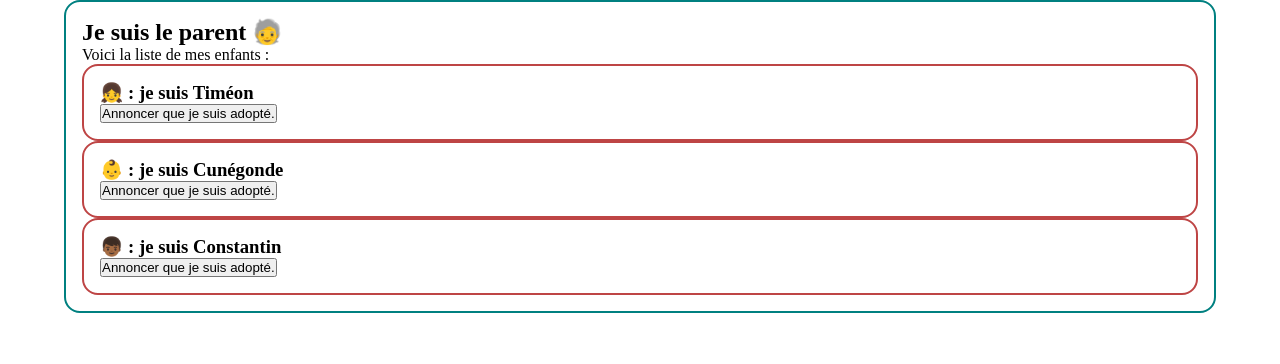
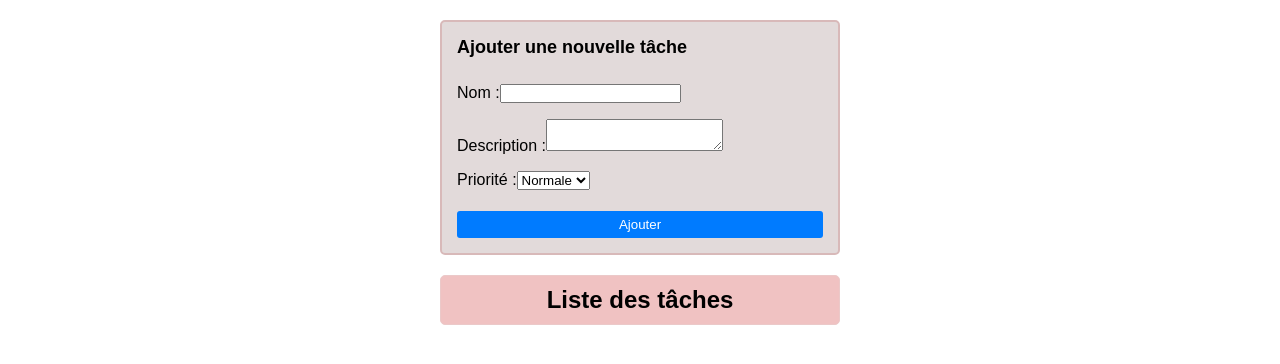
Before and after one commit to mechhidanfaouzia93-jpg/react, a React (Vite) app: page / in a window 1280 px wide. Shown: the top 364 px of the page. Built offline with nearby package versions, Linux system fonts and the light colour scheme.

Commit message:
ajout des files et exercice to-Do list

```diff
--- a/src/App.jsx
+++ b/src/App.jsx
@@ -1,17 +1,8 @@
 
 import './App.css'
-import { Demo2 } from './domos/2_Conditionnel/Demo2'
-import { Demo3 } from './domos/3_Collections/Demo3'
-import { Demo4 } from './domos/4_Events/Demo4'
-import { Demo5 } from './domos/5_State/Demo5'
-import { Exercice2 } from './exos/1_Creation_Composant/ex-2'
-import { FilmsEx } from './exos/1_Creation_Composant/FilmEx'
-import { Burger } from './exos/1_Creation_Composant/exo-4'
-import { Demo6 } from './domos/6_Formulaires/Demo6'
-import { Demo6Bis } from './domos/6_Formulaires/Demo6Bis'
-import { Demo6Lib } from './domos/6_Formulaires/Demo6Lib'
-import { ExoFormulaire } from './exos/1_Creation_Composant/exo-formulaire'
-import { Demo7 } from './domos/7_Interaction/Demo7'
+import { TodoForm } from './exos/TodoForm'
+
+
 
 
 function App() {
@@ -69,7 +60,9 @@ function App() {
 
  {/* <ExoFormulaire /> */}
 
-<Demo7 />
+{/* <Demo7 /> */}
+
+<TodoForm />
 
     </>
   )
--- /dev/null
+++ b/src/exos/TodoForm.jsx
@@ -0,0 +1,76 @@
+import { useState } from "react";
+import { useForm } from "react-hook-form";
+import { TodoList } from "./TodoList.jsx";
+import style from './todo.module.css'
+
+export const TodoForm = () => {
+
+  const [todos, setTodos] = useState([]);
+
+  const {register, handleSubmit, formState: { errors },reset} = useForm({
+                                                                                                                defaultValues: {
+                                                                                                                                            nom: "",
+                                                                                                                                            description: "",
+                                                                                                                                            priorite: "normale",
+                                                                                                                                         },
+  });
+
+  const onSubmit = (data) => {
+    let counter = 1;
+
+    setTodos([...todos,{
+                                    id : counter,
+                                     ...data,
+                                    completion: false,
+                                    },
+    ]);
+    counter++;
+    reset();
+  };
+
+  const finishTodo = (id) => {
+    setTodos(todos.map((todo) => todo.id === id ? { ...todo, completion: true } : todo));
+  };
+
+  const deleteTodo = (id) => {setTodos(todos.filter((todo) => todo.id !== id))
+  };
+
+  return (
+    <div className="container">
+
+      <form onSubmit={handleSubmit(onSubmit)} >
+        <h2 className="h4">Ajouter une nouvelle tâche</h2>
+    <div>
+        <label htmlFor="nom">Nom :</label>
+        <input id="nom"{...register("nom", { required: true })}  />
+        {errors.nom && <span>Champ requis</span>}
+</div>
+<div> <label htmlFor="description">Description :</label>
+        <textarea id="description" {...register("description")}  />
+</div>
+<div>
+    <label htmlFor="priorite">Priorité :</label>
+        <select {...register("priorite")}>
+          <option value="basse">Basse</option>
+          <option value="normale">Normale</option>
+          <option value="urgente">Urgente</option>
+        </select>
+</div>
+        <button type="submit" className={style.button}>Ajouter</button>
+      </form>
+
+      <div className={style.list}>
+      <h2>Liste des tâches</h2>
+
+      {todos.map((todo) => (
+        <TodoList
+          key={todo.id}
+          todo={todo}
+          onFinish={finishTodo}
+          onDelete={deleteTodo}
+        />
+      ))}
+      </div>
+    </div>
+  );
+};
--- /dev/null
+++ b/src/exos/TodoList.jsx
@@ -0,0 +1,29 @@
+import style from './todo.module.css'
+
+export const TodoList = (props) => {
+    const { todo, onFinish, onDelete } = props;
+    const { id, nom, description, priorite, completion } = todo;
+
+    return (
+        <div className="form">
+            <div className={style.paraph}>
+                <p>
+                    <strong>{nom}</strong>
+                </p>
+                <p>
+                    {priorite === "urgente" && (
+                        <span className={style.red}>(Urgent)</span>
+                    )}
+                </p>
+
+                <p>{description}</p>
+            </div>
+            <div>
+                <button onClick={() => onFinish(id)} disabled={completion} className={style.button}>
+                    Terminer
+                </button>
+                <button onClick={() => onDelete(id)} className={style.button}>Supprimer</button>
+            </div>
+        </div>
+    );
+};
--- /dev/null
+++ b/src/exos/todo.module.css
@@ -0,0 +1,41 @@
+.red {
+    color: red;
+}
+
+.button {
+    padding: 6px 12px;
+    margin-top: 5px;
+    cursor: pointer;
+    background-color: #007bff;
+    color: white;
+    border: none;
+    border-radius: 3px;
+    transition: background-color 0.5 ease;
+
+    &:hover {
+        background-color: #0056b3;
+    }
+}
+
+
+
+.list{
+    display: flex;
+    flex-direction: column;
+    gap: 2rem;
+    border: 1px solid #ebc9c9;
+    padding: 10px;
+    margin-bottom: 10px;
+    border-radius: 5px;
+    display: flex;
+    justify-content: space-between;
+    align-items: center;
+    background-color: #f0c2c2;
+
+
+}
+
+/* .paraph{
+    display: flex;
+    flex-direction: row;
+} */
--- a/src/index.css
+++ b/src/index.css
@@ -10,7 +10,7 @@
 }
 
 .grey-text {
-    color : rgb(105, 125, 154);
+    color: rgb(105, 125, 154);
     font-weight: lighter;
 }
 
@@ -35,20 +35,21 @@
 }
 
 .gap-3 {
-    gap : 3rem;
+    gap: 3rem;
 }
 
-.h2{
+.h2 {
     font-size: 4rem;
     font-weight: bold;
     margin: 4rem;
     text-align: center;
 }
 
-.margin-3{
+.margin-3 {
     margin: 3rem;
 }
-.padding-1{
+
+.padding-1 {
     padding: 3rem;
 }
 
@@ -63,6 +64,7 @@
     transition: background-color 0.3s ease;
     margin-left: 3rem;
 }
+
 .card {
     display: flex;
     flex-direction: column;
@@ -77,14 +79,40 @@
 
 }
 
-    .border{
-        border : 2px solid rgb(98, 98, 235);
+.border {
+    border: 2px solid rgb(98, 98, 235);
 }
-    .border-radius{
-        border-radius : 0.5rem;
+
+.border-radius {
+    border-radius: 0.5rem;
 }
+
 .label {
 
     margin-bottom: 5px;
     margin-left: 2rem;
 }
+.container {
+  width: 400px;
+  margin: 20px auto;
+  font-family: Arial, sans-serif;
+}
+
+form {
+    display: flex;
+    flex-direction: column;
+    justify-content: center;
+   align-content: center;
+   gap: 1rem;
+
+    border: 2px solid #d8b9b9;
+    padding: 15px;
+    margin-bottom: 20px;
+    background-color: #e2dada;
+    border-radius: 5px;
+
+    h2 {
+        margin-bottom: 10px;
+        font-size: 18px;
+    }
+}
```
Lines whose indentation alone changed are shown as unchanged.
